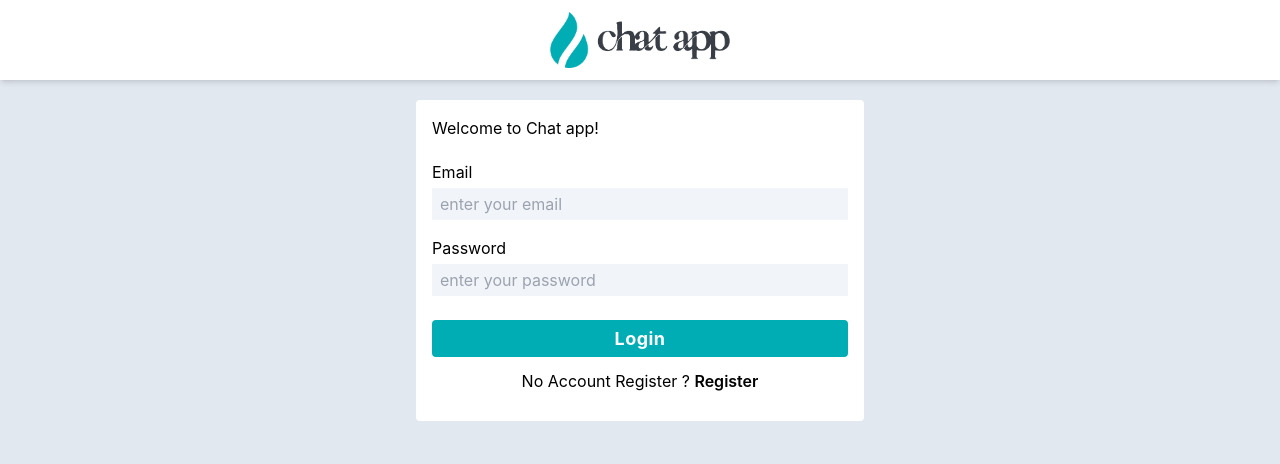
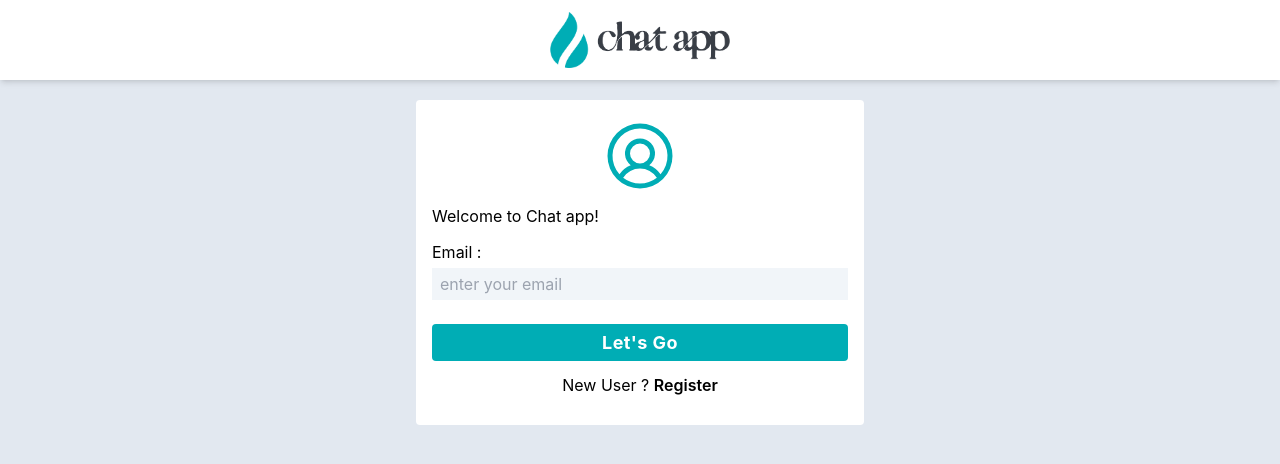
Before and after one commit to bill7maxmaye/REAL_TIME_CHAT_APP, a React (Vite) app in the folder Client/: page /email in a window 1280 px wide. Shown: the top 464 px of the page. Built offline with nearby package versions, Linux system fonts and the light colour scheme.

Commit message:
created email check page

```diff
--- a/Client/src/pages/CheckEmailPage.jsx
+++ b/Client/src/pages/CheckEmailPage.jsx
@@ -2,13 +2,12 @@ import React, { useState } from "react";
 import { Link, useNavigate } from "react-router-dom";
 import axios from "axios";
 import toast from "react-hot-toast";
+import { PiUserCircle } from "react-icons/pi";
 
 const CheckEmailPage = () => {
   const [data, setData] = useState({
     email: "",
-    password: "",
   });
-
   const navigate = useNavigate();
 
   const handleOnChange = (e) => {
@@ -26,36 +25,38 @@ const CheckEmailPage = () => {
     e.preventDefault();
     e.stopPropagation();
 
-    //const URL = `${process.env.REACT_APP_BACKEND_URL}/api/register`;
     const URL = `${import.meta.env.VITE_BACKEND_URL}/api/email`;
+
     try {
       const response = await axios.post(URL, data);
-      console.log("response", response);
 
       toast.success(response.data.message);
 
       if (response.data.success) {
         setData({
           email: "",
-          password: "",
         });
-
-        navigate("/email");
+        navigate("/password", {
+          state: response?.data?.data,
+        });
       }
     } catch (error) {
       toast.error(error?.response?.data?.message);
     }
-    //   console.log("data", data);
   };
 
   return (
     <div className="mt-5">
       <div className="bg-white w-full max-w-md  rounded overflow-hidden p-4 mx-auto">
+        <div className="w-fit mx-auto mb-2">
+          <PiUserCircle size={80} className="text-primary" />
+        </div>
+
         <h3>Welcome to Chat app!</h3>
 
-        <form className="grid gap-4 mt-5" onSubmit={handleSubmit}>
+        <form className="grid gap-4 mt-3" onSubmit={handleSubmit}>
           <div className="flex flex-col gap-1">
-            <label htmlFor="email">Email </label>
+            <label htmlFor="email">Email :</label>
             <input
               type="email"
               id="email"
@@ -68,30 +69,13 @@ const CheckEmailPage = () => {
             />
           </div>
 
-          <div className="flex flex-col gap-1">
-            <label htmlFor="password">Password </label>
-            <input
-              type="password"
-              id="password"
-              name="password"
-              placeholder="enter your password"
-              className="bg-slate-100 px-2 py-1 focus:outline-primary"
-              value={data.password}
-              onChange={handleOnChange}
-              required
-            />
-          </div>
-
-          <button
-            type="submit"
-            className="bg-primary text-lg  px-4 py-1 hover:bg-secondary rounded mt-2 font-bold text-white leading-relaxed tracking-wide"
-          >
-            Login
+          <button className="bg-primary text-lg  px-4 py-1 hover:bg-secondary rounded mt-2 font-bold text-white leading-relaxed tracking-wide">
+            Let's Go
           </button>
         </form>
 
         <p className="my-3 text-center">
-          No Account Register ?{" "}
+          New User ?{" "}
           <Link to={"/register"} className="hover:text-primary font-semibold">
             Register
           </Link>
```
